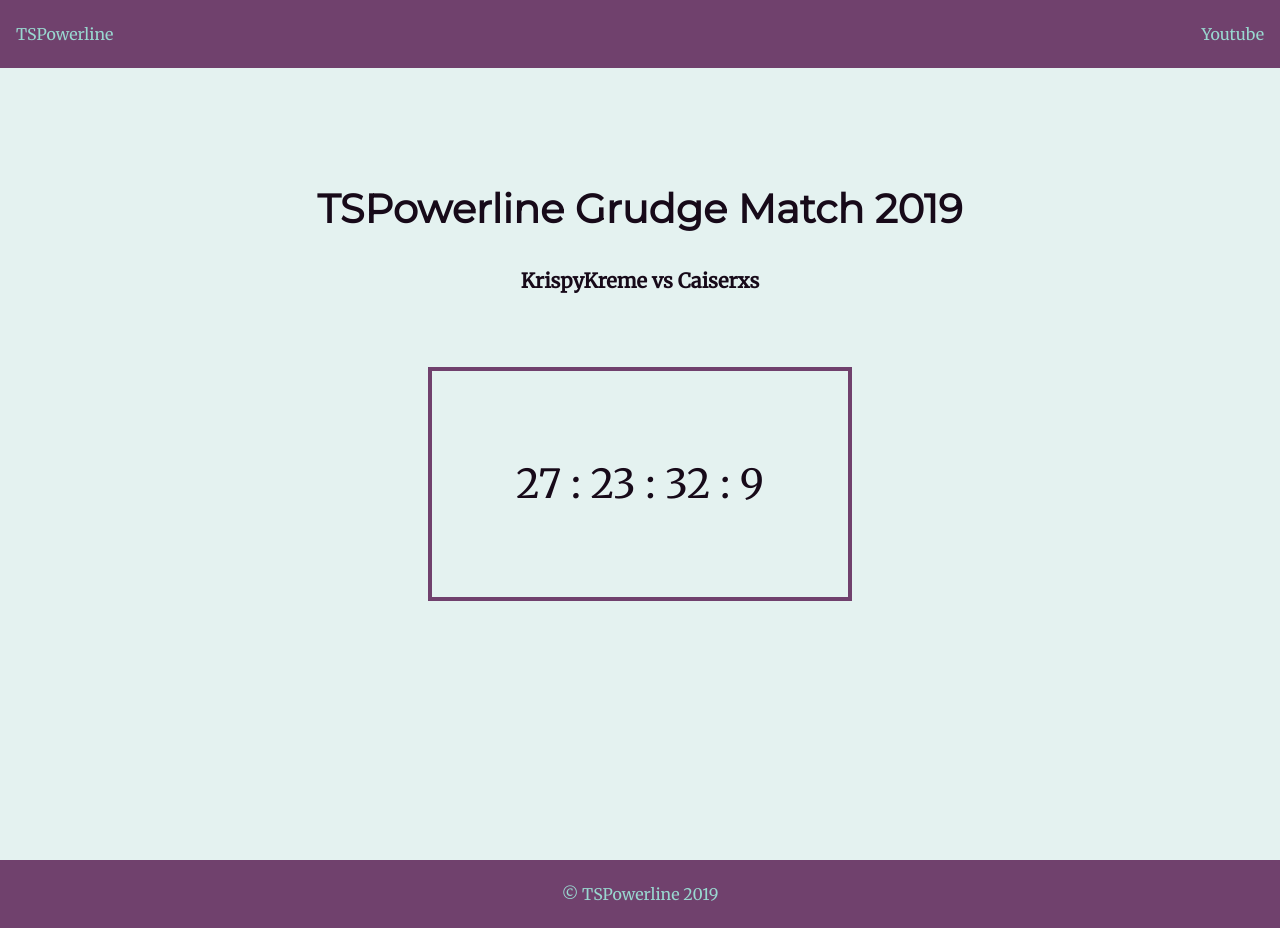
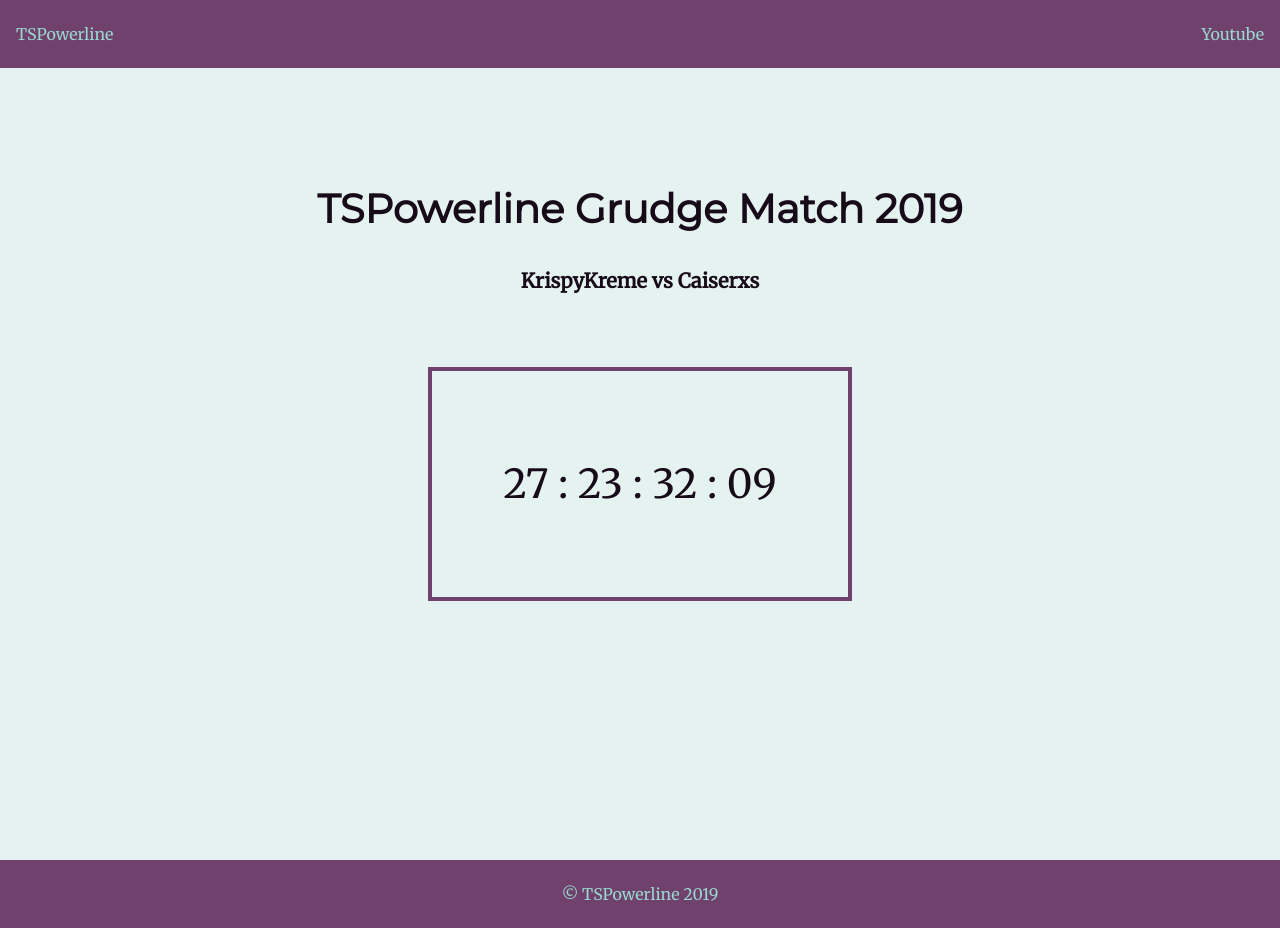
Before and after one commit to seanmcquaid/grudge-match-countdown, a React (Create React App) app: page / in a window 1280 px wide. Built offline with nearby package versions, Linux system fonts and the light colour scheme.

Commit message:
finished formatting for making sure proper zeros are in place for string for timer

```diff
--- a/src/components/Timer/Timer.js
+++ b/src/components/Timer/Timer.js
@@ -32,7 +32,10 @@ const Timer = props => {
     const formattedMinutesUntilMatch = minutesUntilMatch % 60;
     const formattedHoursUntilMatch = hoursUntilMatch % 24;
 
-    const timeString = daysUntilMatch + " : " + formattedHoursUntilMatch + " : " + formattedMinutesUntilMatch + " : " + formattedSecondsUntilMatch;
+    const timeString = daysUntilMatch +
+        " : " + (formattedHoursUntilMatch.toString().length === 1 ? "0" : "") + formattedHoursUntilMatch +
+        " : " + (formattedMinutesUntilMatch.toString().length === 1 ? "0" : "") + formattedMinutesUntilMatch +
+        " : " + (formattedSecondsUntilMatch.toString().length === 1 ? "0" : "") +formattedSecondsUntilMatch;
 
     const beforeGameTimeContent = <Text specialText={true}>{timeString}</Text>;
     const afterGameTimeContent = "This will contain the stream link";
```
